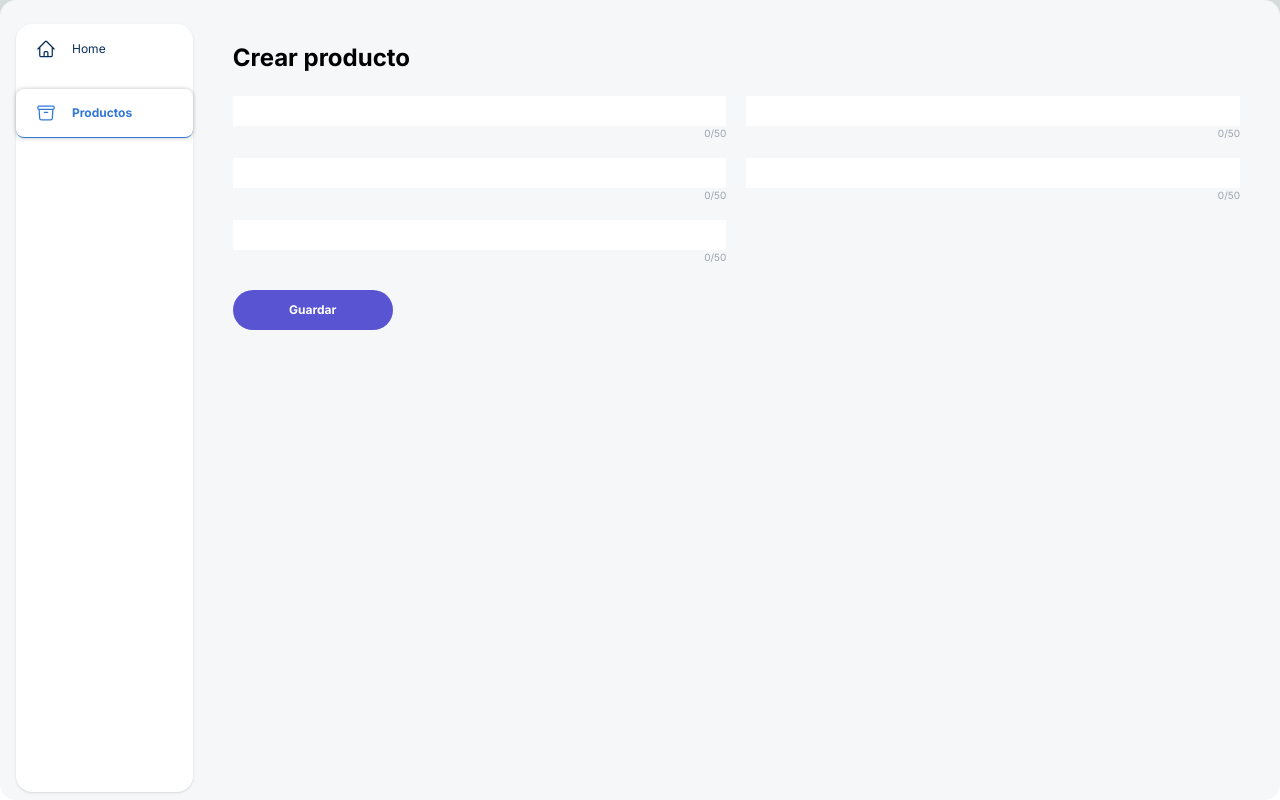
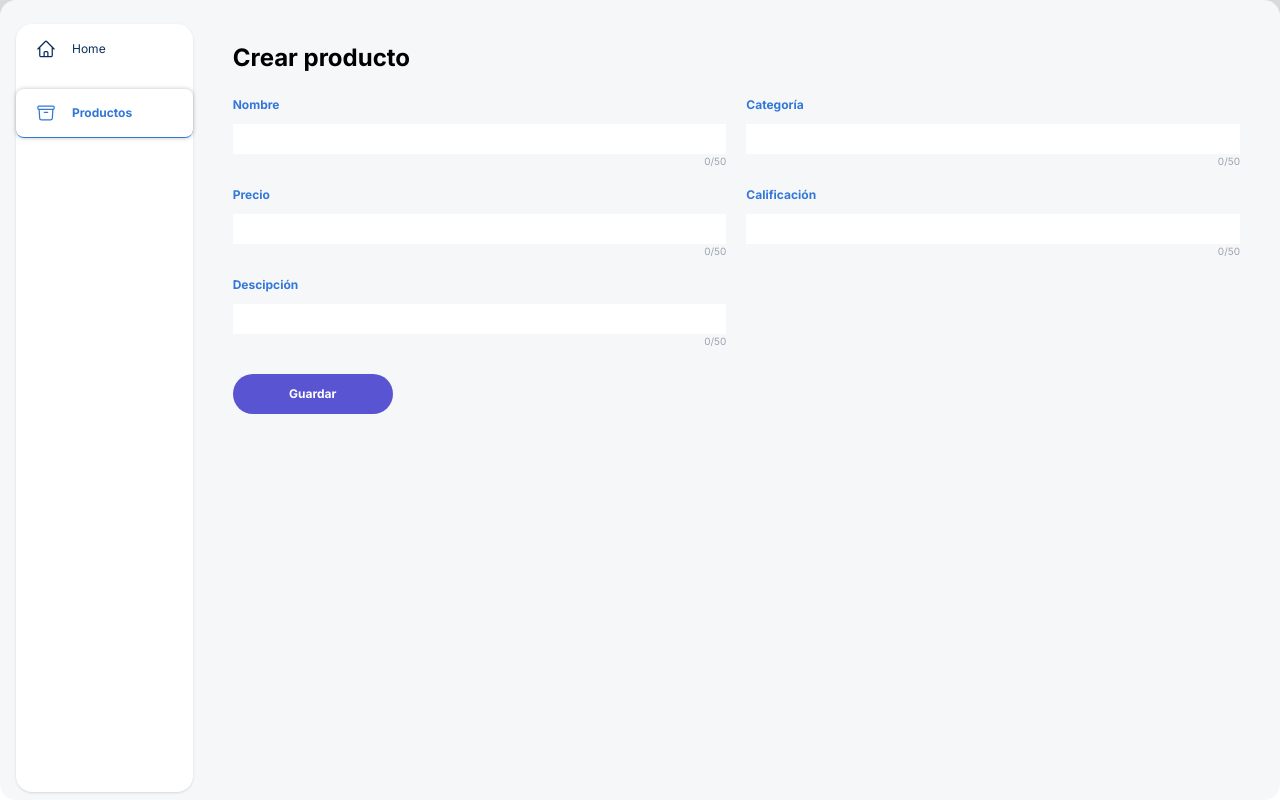
Before and after one commit to srios007/NextReactTsBaseProject, a Next.js app: page /products/create in a window 1280 px wide. Built offline with nearby package versions, Linux system fonts and the light colour scheme.

Commit message:
[ADD] form

```diff
--- a/src/app/products/create/page.tsx
+++ b/src/app/products/create/page.tsx
@@ -29,13 +29,13 @@ export default function CreateProduct() {
                     <form onSubmit={methods.handleSubmit(onSubmit)}>
                         <div className='grid grid-cols-2 gap-5'>
                             <div className='flex flex-col gap-3'>
-                                <ShortTextInput name="title" />
-                                <ShortTextInput name="price" />
-                                <ShortTextInput name="description" />
+                                <ShortTextInput name="title" title='Nombre' />
+                                <ShortTextInput name="price" title='Precio' />
+                                <ShortTextInput name="description" title='Descipción' />
                             </div>
                             <div className='flex flex-col gap-3'>
-                                <ShortTextInput name="category" />
-                                <ShortTextInput name="rating" />
+                                <ShortTextInput name="category" title='Categoría' />
+                                <ShortTextInput name="rating" title='Calificación' />
                             </div>
                             <Button
                                 type="submit"
```
